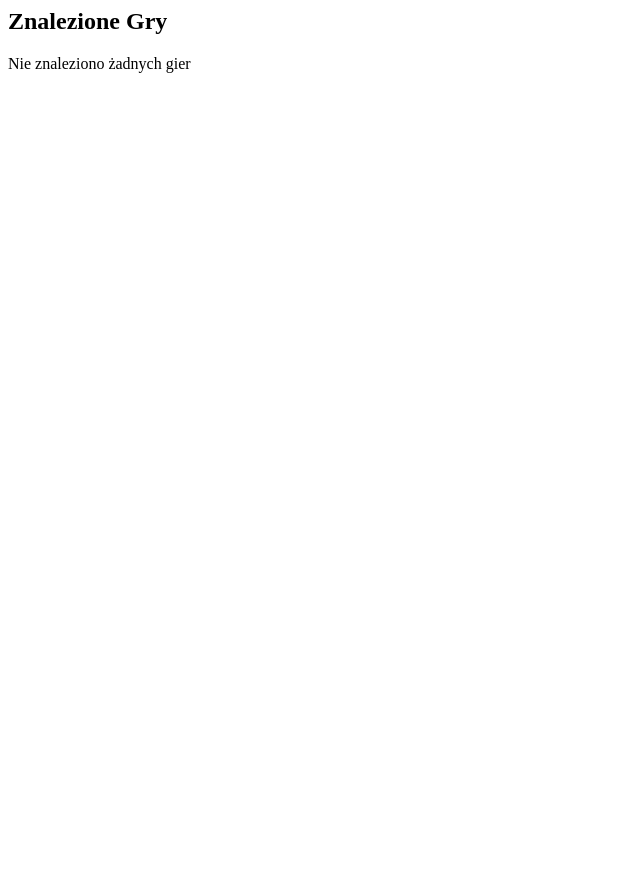
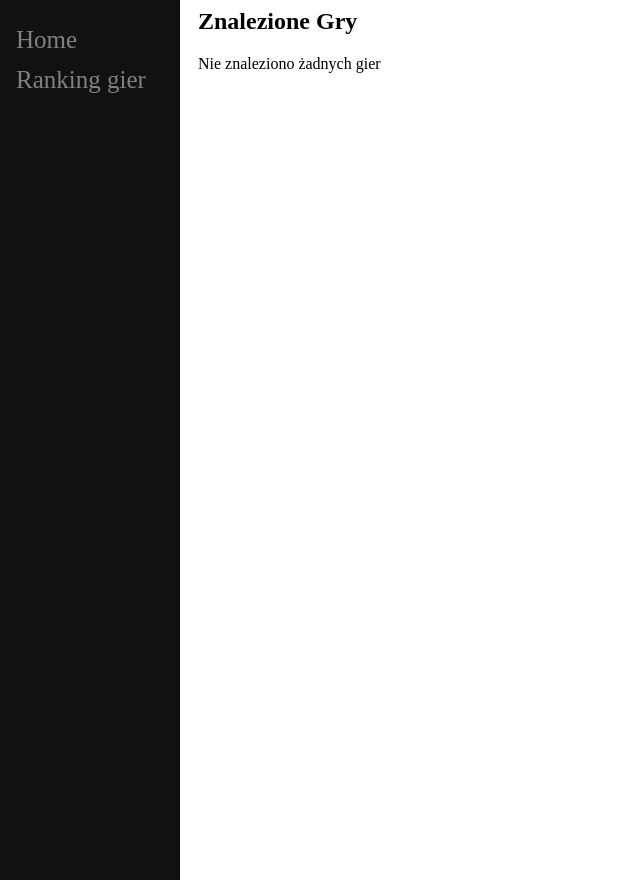
Before and after one commit to NotImplementedUsername/Board_games_app, a Django app: page /search_game/1 in a window 1280 px wide. Shown: the whole page, without its empty margins (0-640 px from the left). Run offline with Django 4.2, Linux system fonts and the light colour scheme; data comes from the database, SQL or seed files in the repository.

Commit message:
Add top games view, hyperlinks and sidebar

```diff
--- a/Board_games/templates/Board_games/base.html
+++ b/Board_games/templates/Board_games/base.html
@@ -1,10 +1,46 @@
 <html>
 <head>
+    <style type="text/css">
+        .sidenav {
+            height: 100%;
+            width: 180px;
+            position: fixed;
+            z-index: 1;
+            top: 0;
+            left: 0;
+            background-color: #111;
+            overflow-x: hidden;
+            padding-top: 20px;
+        }
+
+        .sidenav a {
+            padding: 6px 8px 6px 16px;
+            text-decoration: none;
+            font-size: 25px;
+            color: #818181;
+            display: block;
+        }
+
+        .sidenav a:hover {
+            color: #F1F1F1;
+        }
+
+        .main {
+            margin-left: 180px;
+            padding: 0px 10px;
+        }
+    </style>
+
     <title>Aplikacja Planszowa</title>
 </head>
 
 <body>
-    <div id="content", name="content">
+    <div class="sidenav">
+        <a href="/">Home</a>
+        <a href="/top_board_games">Ranking gier</a>
+    </div>
+
+    <div id="content", name="content", class="main">
         {% block content %}
         {% endblock %}
     </div>
--- a/Board_games/templates/Board_games/search_games.html
+++ b/Board_games/templates/Board_games/search_games.html
@@ -7,7 +7,7 @@
     {% else %}
         <ul>
         {% for game in list %}
-            <li>{{ game.title }}</li>
+            <li><a href="{% url 'board_games' id=game.id %}">{{ game.title }}</a></li>
         {% endfor %}
         </ul>
     {% endif %}
--- a/Board_games/views.py
+++ b/Board_games/views.py
@@ -3,6 +3,7 @@ from django.shortcuts import render
 from .forms import AddGameForm, SearchGameForm
 from .models import BoardGames
 from django.urls import reverse
+from django.db.models import Avg
 
 # Create your views here.
 def home(response):
@@ -43,5 +44,10 @@ def add_game(response):
     return render(response, "Board_games/add_game.html", {"form": form})
 
 def search_game(response, search_phrase):
-    result = BoardGames.objects.filter(title__icontains=search_phrase).values('title')
+    result = BoardGames.objects.filter(title__icontains=search_phrase).values('id','title')
     return render(response, "Board_games/search_games.html", {"list": result})
+
+def top_board_games(response):
+    result = (BoardGames.objects.annotate(avg_rating=Avg('comments__rating')).values(
+        'id','title', 'avg_rating').order_by('-avg_rating'))
+    return render(response, "Board_games/top_board_games.html", {"list": result})
--- a/Board_games_app/urls.py
+++ b/Board_games_app/urls.py
@@ -24,5 +24,6 @@ urlpatterns = [
     path("", views.home, name="home"),
     path("board_games/<int:id>/", views.board_games, name="board_games"),
     path("add_game/", views.add_game, name="add_game"),
-    path("search_game/<str:search_phrase>", views.search_game, name="search_game")
+    path("search_game/<str:search_phrase>", views.search_game, name="search_game"),
+    path("top_board_games", views.top_board_games, name="top_board_games")
 ]
```
Also changed, not shown: Board_games/templates/Board_games/top_board_games.html (added, +10 -0 lines).
